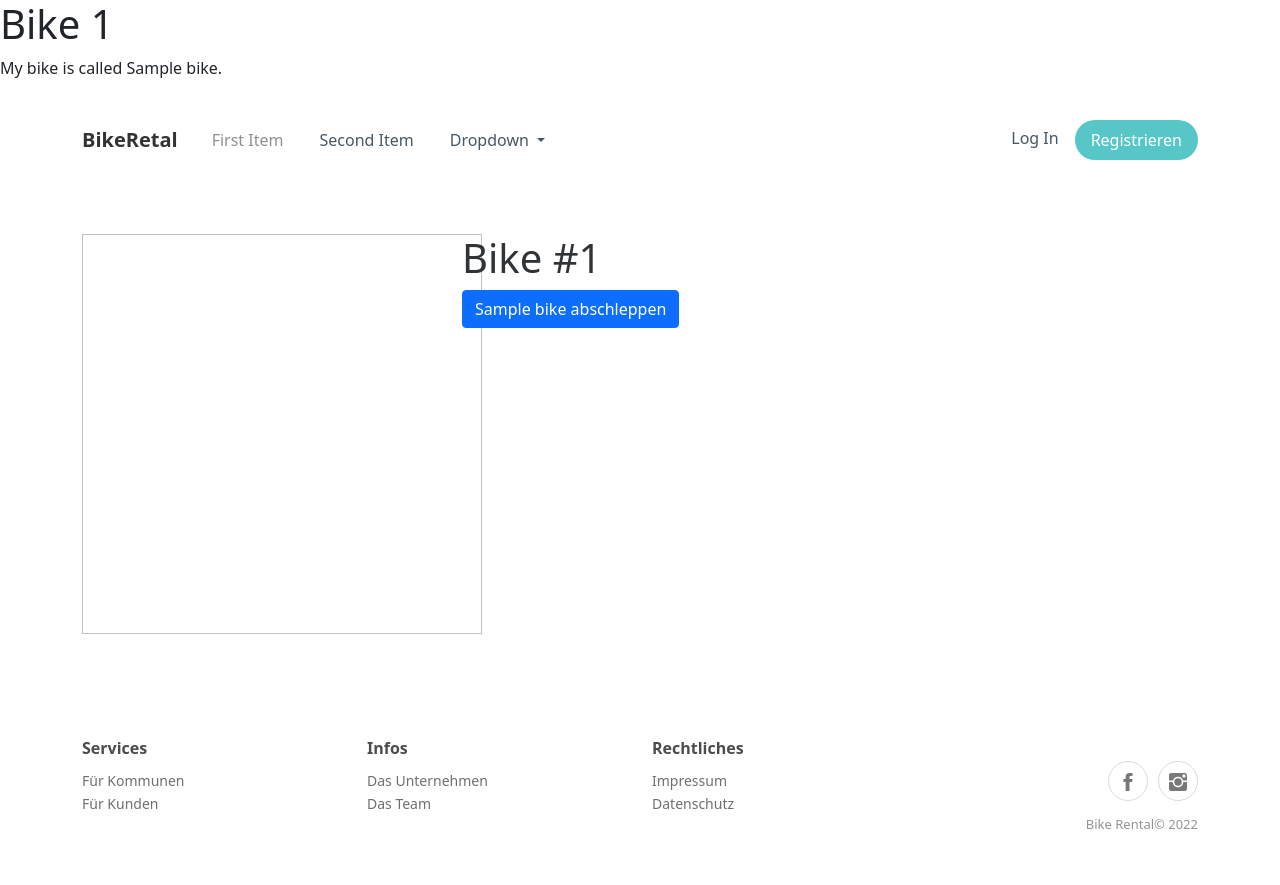
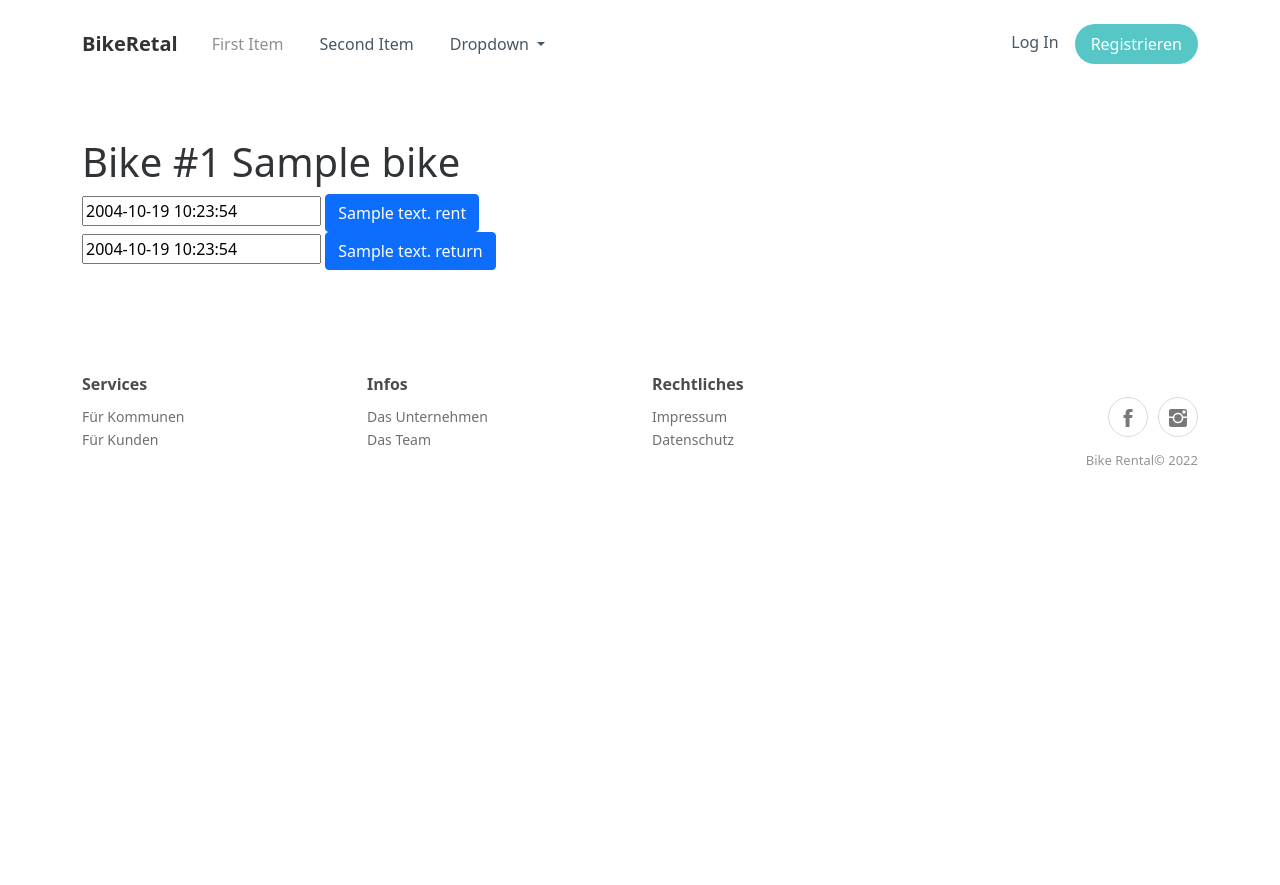
Before and after one commit to sebastiangeiger01/bikesharing, a Flask app: template webapp/templates/bike.html in a window 1280 px wide. After the commit the page ends 465 px from the top, so only its background shows below. Run offline with Flask 2, Linux system fonts and the light colour scheme; tables that the repository leaves empty hold one stand-in row (values such as "Sample post"); the template is opened without the code that fills it: values that come from a table or form of the project are taken from there, most other values are stand-ins (such as "Sample title", 1, 10 or a date in 2020); some libraries are stand-ins or nearby versions; some web fonts are replaced.

Commit message:
bike rent and return functionality

```diff
--- a/webapp/app.py
+++ b/webapp/app.py
@@ -1,4 +1,4 @@
-from flask import render_template, request
+from flask import render_template, request, redirect
 
 from . import create_app
 from .models import *
@@ -33,13 +33,34 @@ def add():
 def hello():
     return render_template('hello.html', email=current_user.email)
 
-# TODO: rent, return functionality
-@app.route("/bike-<id>", methods=['GET', 'POST'])
-@app.route("/bike-<id>/<operation>", methods=['GET', 'POST'])
+@app.route("/bike<id>", methods=['GET', 'POST'])
+@app.route("/bike<id>/<operation>", methods=['GET', 'POST'])
 @auth_required()
-def bike(id):
+def bike(id, operation=None):
+    ride_db = Ride.query.filter_by(bike_id=id, end_time=None).first()
+    if request.method == 'POST':
+        if request.content_type == 'application/json':
+            ride_req = request.get_json()
+        elif request.content_type == 'application/x-www-form-urlencoded':
+            ride_req = request.form
+        else:
+            return "Unsupported content type"
+        # time format: 2004-10-19 10:23:54
+        if operation == 'rent':
+            add_instance(Ride, user_id=current_user.id, bike_id=id, start_time=ride_req['start_time'])
+            return redirect('/bike' + id)
+        elif operation == 'return':
+            edit_instance(Ride, ride_db.id, end_time=ride_req['end_time'])
+            return redirect('/bike' + id)
+
+    if ride_db is None:
+        operation = "rent"
+    elif ride_db.user_id == current_user.id:
+        operation = "return"
+    else:
+        operation = "unavailable"
     bike = get_instance(Bike, id)
-    return render_template('bike.html', bike=bike)
+    return render_template('bike.html', bike=bike, operation=operation, button_text=operation.capitalize())
 
 @app.route("/bike-management", methods=['GET', 'POST'])
 @app.route("/bike-management/<operation>", methods=['GET', 'POST'])
--- a/webapp/templates/bike.html
+++ b/webapp/templates/bike.html
@@ -1,14 +1,3 @@
-<!DOCTYPE html>
-<html>
-<head>
-    <title>Bike {{ bike.id }}</title>
-</head>
-<body>
-    <h1>Bike {{ bike.id }}</h1>
-    <p>My bike is called {{ bike.name }}.</p>
-</body>
-</html>
-
 <!DOCTYPE html>
 <html lang="en">
 
@@ -16,17 +5,17 @@
     <meta charset="utf-8">
     <meta name="viewport" content="width=device-width, initial-scale=1.0, shrink-to-fit=no">
     <title>Bike Rental</title>
-    <link rel="stylesheet" href="assets/bootstrap/css/bootstrap.min.css">
-    <link rel="stylesheet" href="assets/fonts/ionicons.min.css">
-    <link rel="stylesheet" href="assets/css/Brands.css">
-    <link rel="stylesheet" href="assets/css/Features-Boxed.css">
-    <link rel="stylesheet" href="assets/css/Footer-Clean.css">
-    <link rel="stylesheet" href="assets/css/Highlight-Phone.css">
-    <link rel="stylesheet" href="assets/css/Login-Form-Clean.css">
-    <link rel="stylesheet" href="assets/css/Map-Clean.css">
-    <link rel="stylesheet" href="assets/css/Navigation-with-Button.css">
-    <link rel="stylesheet" href="assets/css/styles.css">
-    <link rel="stylesheet" href="assets/css/Team-Boxed.css">
+    <link rel="stylesheet" href="static/assets/bootstrap/css/bootstrap.min.css">
+    <link rel="stylesheet" href="static/assets/fonts/ionicons.min.css">
+    <link rel="stylesheet" href="static/assets/css/Brands.css">
+    <link rel="stylesheet" href="static/assets/css/Features-Boxed.css">
+    <link rel="stylesheet" href="static/assets/css/Footer-Clean.css">
+    <link rel="stylesheet" href="static/assets/css/Highlight-Phone.css">
+    <link rel="stylesheet" href="static/assets/css/Login-Form-Clean.css">
+    <link rel="stylesheet" href="static/assets/css/Map-Clean.css">
+    <link rel="stylesheet" href="static/assets/css/Navigation-with-Button.css">
+    <link rel="stylesheet" href="static/assets/css/styles.css">
+    <link rel="stylesheet" href="static/assets/css/Team-Boxed.css">
 </head>
 
 <body>
@@ -49,11 +38,16 @@
             <section class="highlight-phone" style="background: rgb(255,255,255);">
                 <div class="container">
                     <div class="row">
-                        <div class="col-sm-4"><img style="height: 400px;width: 400px;"></div>
                         <div class="col">
-                            <h1>Bike #{{ bike.id }}</h1>
-                            <form action="/bike-{{ bike.id }}/rent" method="POST">
-                                <button type="submit" class="btn btn-primary">{{ bike.name }} abschleppen</button>
+                            <h1>Bike #{{ bike.id }} {{ bike.name }}</h1>
+                            <form action="/bike{{ bike.id }}/{{ operation }}" method="POST">
+                                <input type="datetime" name="start_time" placeholder="Start Time" value="2004-10-19 10:23:54">
+                                <button type="submit" class="btn btn-primary">{{ button_text }} rent</button>
+                            </form>
+                            <linebreak>
+                            <form action="/bike{{ bike.id }}/{{ operation }}" method="POST">
+                                <input type="datetime" name="end_time" placeholder="End Time" value="2004-10-19 10:23:54">
+                                <button type="submit" class="btn btn-primary">{{ button_text }} return</button>
                             </form>
                         </div>
                     </div>
@@ -94,7 +88,7 @@
             </div>
         </div>
     </footer>
-    <script src="assets/bootstrap/js/bootstrap.min.js"></script>
+    <script src="static/assets/bootstrap/js/bootstrap.min.js"></script>
 </body>
 
 </html>
```
